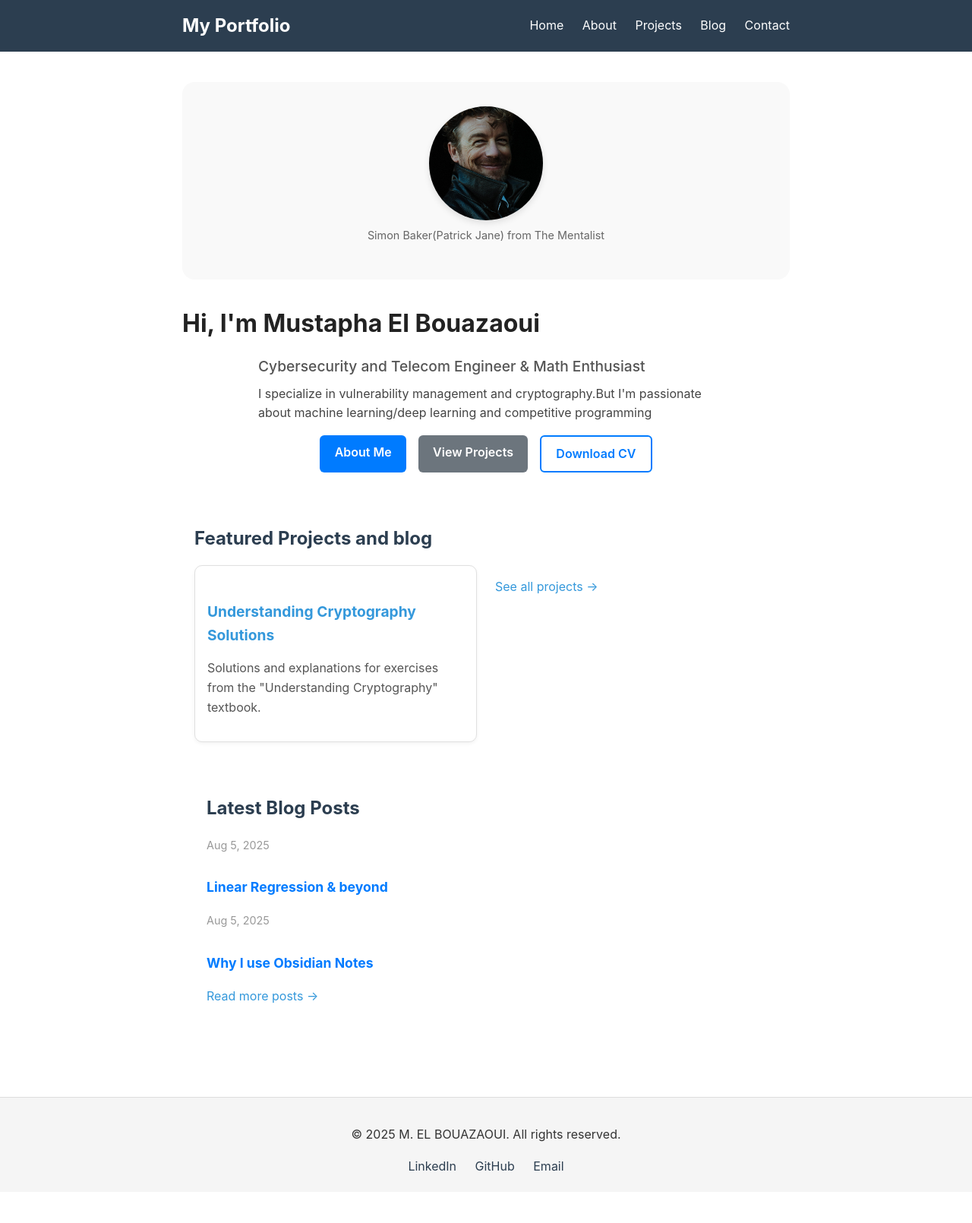
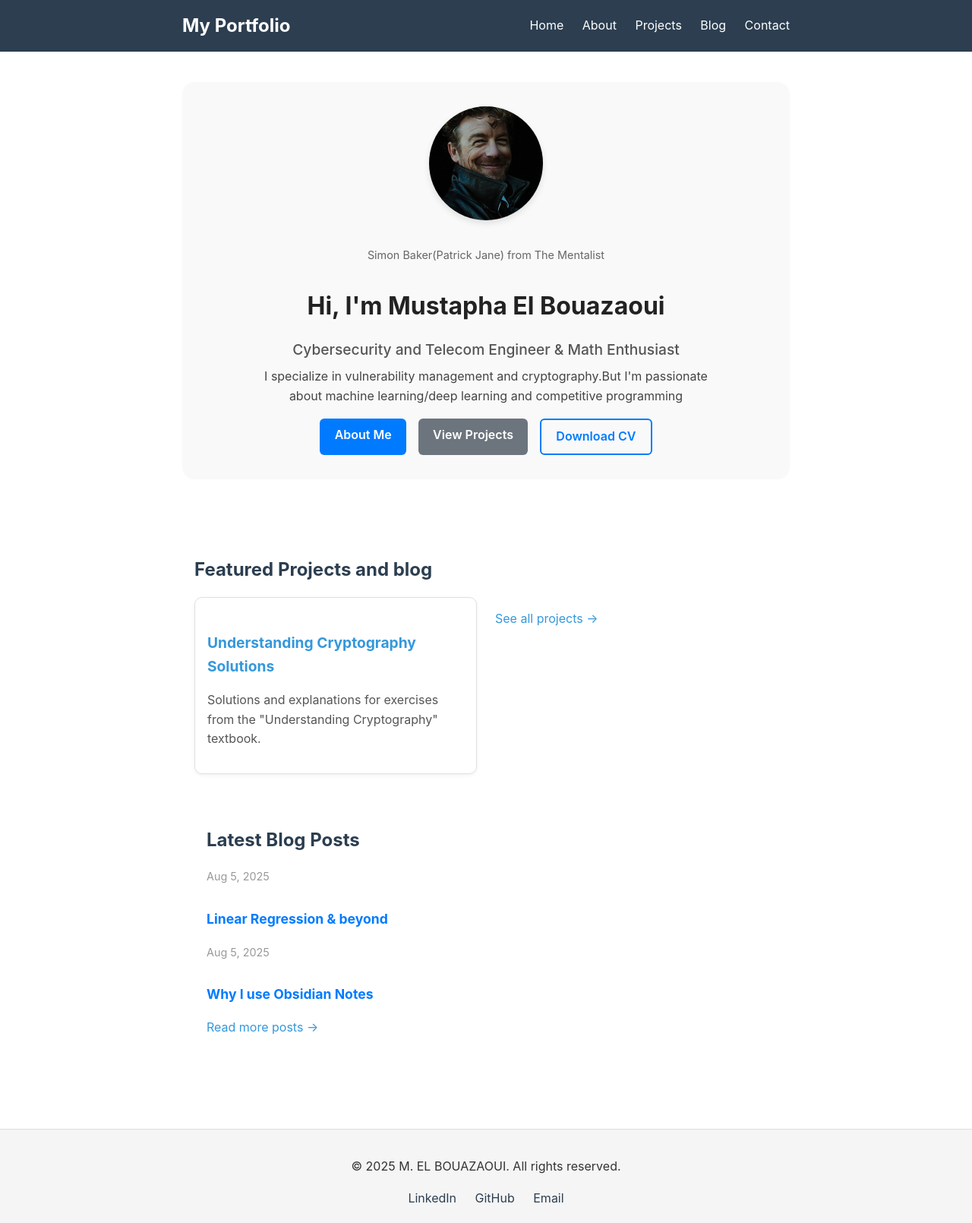
Before and after one commit to Ahpatsum15/Ahpatsum15.github.io, a Jekyll site: the page built from index.md, in a window 1280 px wide. Shown: the whole page at 76% size. Built offline with Jekyll 4.4.1, drawn with Linux system fonts in a browser that asks for light colours; a script that is not in the unit is left out; before the commit the page ends 1569 px from its top, so only the background shows below that.

Commit message:
Update index.md

```diff
--- a/index.md
+++ b/index.md
@@ -5,9 +5,8 @@ title: Home
 ---
 
 <div class="hero">
-  <img src="{{ '/assets/images/profile.jpg' | relative_url }}" alt="Mustapha El Bouazaoui" class="profile-image">
+  <img src="{{ '/assets/images/profile.jpg' | relative_url }}" alt="Mustapha El Bouazaoui" class="profile-image"><br>
   <p class="image-caption">Simon Baker(Patrick Jane) from The Mentalist</p>
-  </div>
   <div class="hero-content">
     <h1>Hi, I'm Mustapha El Bouazaoui</h1>
     <p class="subtitle">Cybersecurity and Telecom Engineer & Math Enthusiast</p>
@@ -18,6 +17,7 @@ title: Home
       <a href="{{ '/assets/files/Mustapha_CV.pdf' | relative_url }}" class="btn btn-outline" target="_blank">Download CV</a>
     </div>
   </div>
+</div>
 
 <div class="section">
   <h2>Featured Projects and blog</h2>
```
